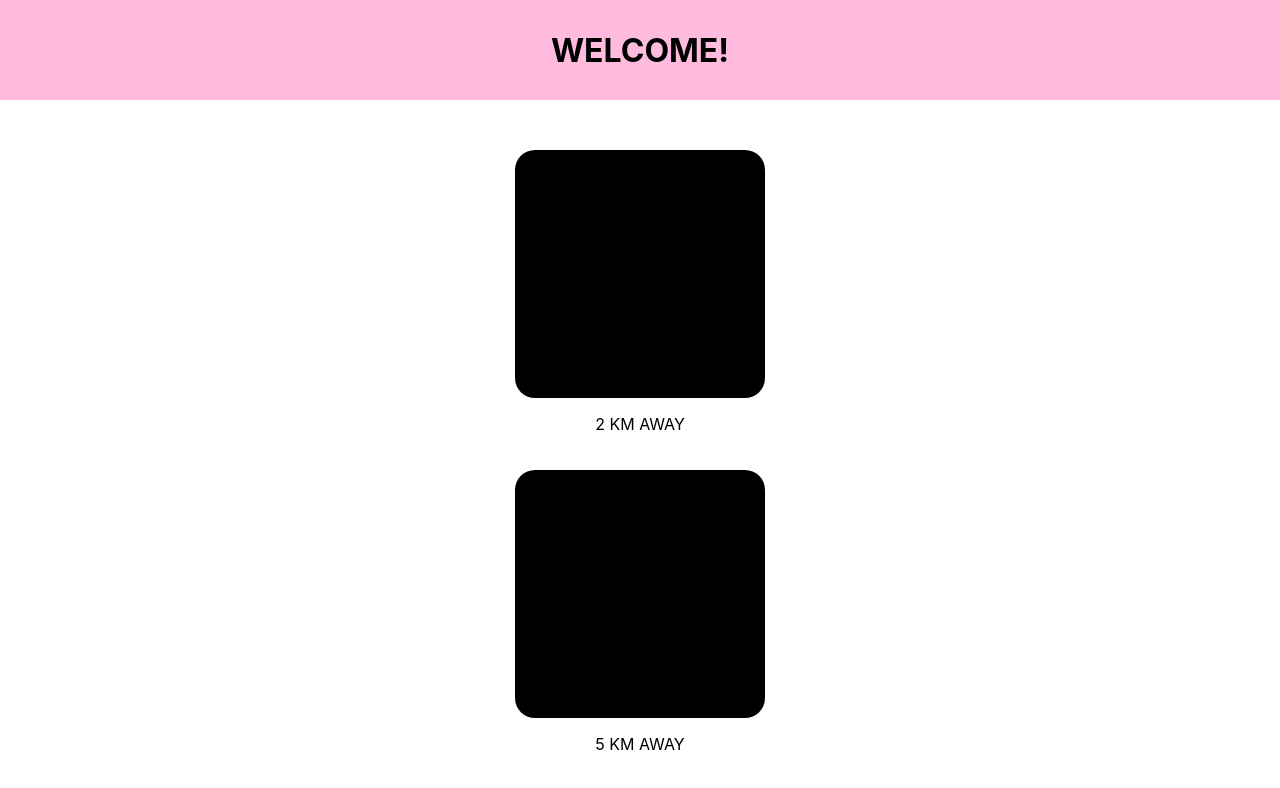
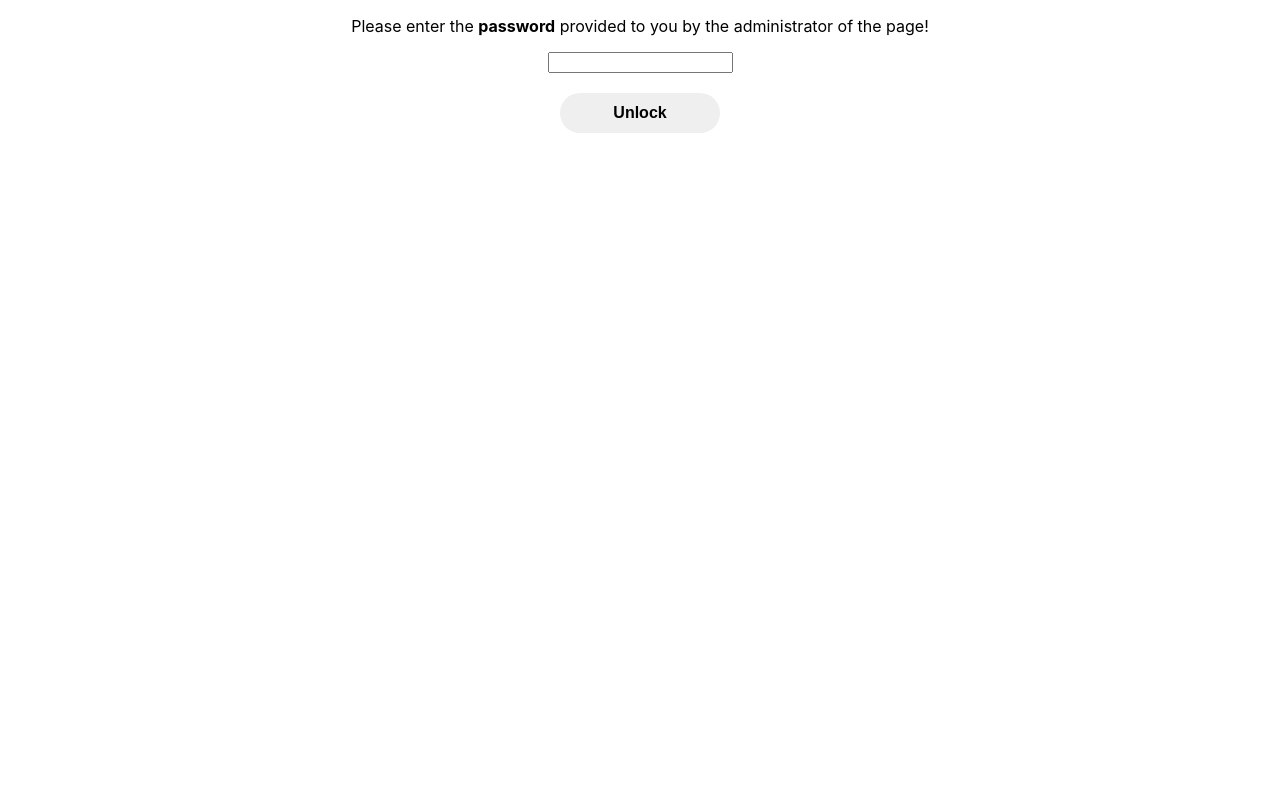
Before and after one commit to willsamu/location-snap, a React (Create React App) app in the folder frontend/: page / in a window 1280 px wide. Shown: the top 788 px of the page. Built offline with nearby package versions, Linux system fonts and the light colour scheme; no server answers; what auth0-js would draw is missing.

Commit message:
Feature: Add Cookies & AppLock

```diff
--- a/frontend/package.json
+++ b/frontend/package.json
@@ -12,6 +12,7 @@
     "@types/react-dom": "^16.9.0",
     "auth0-js": "^9.13.2",
     "react": "^16.13.1",
+    "react-cookie": "^4.0.3",
     "react-dom": "^16.13.1",
     "react-router-dom": "^5.2.0",
     "react-scripts": "3.4.1",
--- a/frontend/src/App.tsx
+++ b/frontend/src/App.tsx
@@ -1,14 +1,15 @@
-import React from 'react'
-import logo from './logo.svg'
+import React, { useState } from 'react'
+import { CookiesProvider } from 'react-cookie'
 import './App.css'
-import Home from './components/Views/Home/Home.react'
-import TopBar from 'components/Views/TopBar/TopBar.react'
+import styled from 'styled-components'
 import AuthRouter from 'components/Routing'
 
-function App() {
+const App = () => {
   return (
     <div className="App">
-      <AuthRouter />
+      <CookiesProvider>
+        <AuthRouter />
+      </CookiesProvider>
     </div>
   )
 }
--- a/frontend/src/components/Routing.tsx
+++ b/frontend/src/components/Routing.tsx
@@ -1,6 +1,9 @@
-import React from 'react'
+import React, { useState, ChangeEvent } from 'react'
+import styled from 'styled-components'
 import Auth from '../Auth/Auth.component'
 import { Router, Route } from 'react-router-dom'
+import { useCookies } from 'react-cookie'
+
 import Callback from './Views/Callback/Callback.react'
 import createHistory from 'history/createBrowserHistory'
 import App from '../App'
@@ -18,6 +21,19 @@ const handleAuthentication = (props: any) => {
 }
 
 const AuthRouter: any = () => {
+  const [cookies, setCookie] = useCookies(['unlocked'])
+  const [isUnlocked, setIsUnlocked] = useState(cookies.unlocked)
+  const [appPassword, setAppPassword] = useState('')
+
+  const handleUnlock = () => {
+    if (appPassword === 'password') {
+      setCookie('unlocked', 'true', { path: '/' })
+      setIsUnlocked(true)
+    }
+  }
+  const onTextChange = (event: ChangeEvent<HTMLInputElement>) =>
+    setAppPassword(event.target.value.trim())
+
   return (
     <Router history={history}>
       <div>
@@ -32,8 +48,23 @@ const AuthRouter: any = () => {
           render={(props) => {
             return (
               <div>
-                <TopBar />
-                <Home auth={auth} {...props} />
+                {isUnlocked ? (
+                  <div>
+                    <TopBar />
+                    <Home auth={auth} {...props} />
+                  </div>
+                ) : (
+                  <Container>
+                    <p>
+                      Please enter the <b>password</b> provided to you by the administrator of the
+                      page!
+                    </p>
+                    <input onChange={onTextChange}></input>
+                    <Button title="Unlock" onClick={handleUnlock}>
+                      Unlock
+                    </Button>
+                  </Container>
+                )}
               </div>
             )
           }}
@@ -44,3 +75,29 @@ const AuthRouter: any = () => {
 }
 
 export default AuthRouter
+
+const Container = styled.div`
+  display: flex;
+  flex-direction: column;
+  align-items: center;
+  justify-content: center;
+  min-height: 500;
+  height: 100%;
+  flex-grow: 1;
+`
+
+const Button = styled.button`
+  flex-grow: 1;
+  align-self: center;
+  width: 160px;
+  font-size: 16px;
+  font-weight: 600;
+  color: #000;
+  margin: 20px;
+  height: 40px;
+  text-align: center;
+  border: none;
+  background-size: 300% 100%;
+  border-radius: 50px;
+  background-position: 100% 0;
+`
```
Also changed, not shown: 1 other file (tests, documents, lock files or other folders).
